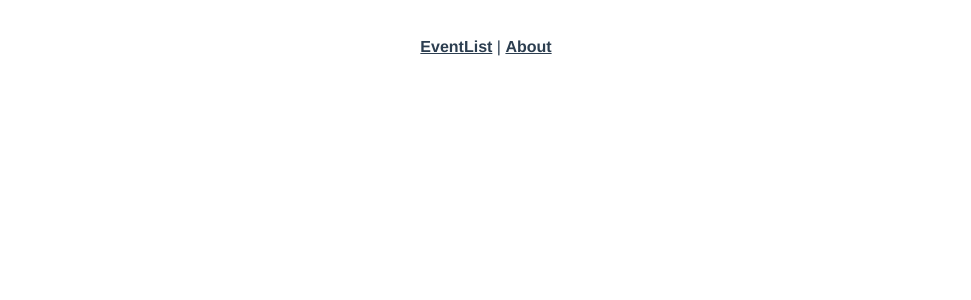
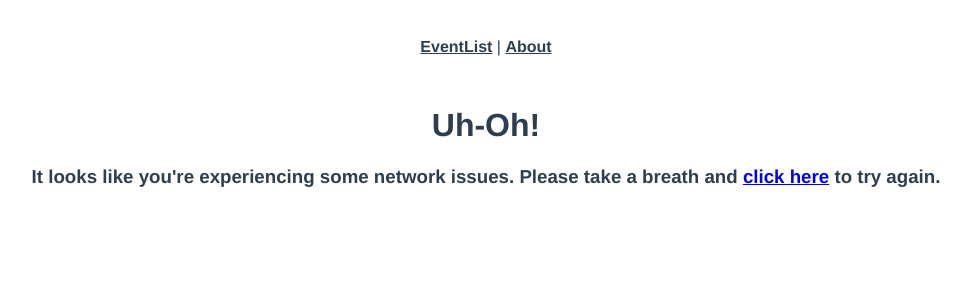
Before and after one commit to onildof/tamandua, a Vue app: page /network-error in a window 1280 px wide. Before the commit this address had no page. Shown: the top 300 px of the page, without its empty margins (154-1125 px from the left). Built offline with nearby package versions, Linux system fonts and the light colour scheme.

Commit message:
Touring Vue Router - Error Handling and 404s pront

```diff
--- a/src/router/index.js
+++ b/src/router/index.js
@@ -4,6 +4,8 @@ import EventDetails from '@/views/event/Details.vue'
 import EventRegister from '@/views/event/Register.vue'
 import EventEdit from '@/views/event/Edit.vue'
 import EventLayout from '@/views/event/Layout.vue'
+import NotFound from '@/views/NotFound.vue'
+import NetworkError from '@/views/NetworkError.vue'
 
 const routes = [
   {
@@ -48,7 +50,9 @@ const routes = [
       },
     ],
   },
-  /*  {
+  /*
+  // REDIRECT WITH CHILDREN
+  {
     path: '/event/:id',
     redirect: (route) => {
       // não importa o nome que você dê ao argumento dessa função anônima, ele sempre será o objeto route
@@ -68,11 +72,27 @@ const routes = [
       },
     ],
   },*/
+  // REDIRECT WITH WILDCARD
   {
     path: '/event/:afterEvent(.*)',
     redirect: (route) => ({
       path: `/events/${route.params.afterEvent}`,
     }),
+  },
+  {
+    path: '/not-found/:resource',
+    name: 'ResourceNotFound',
+    component: NotFound,
+    props: true,
+  },
+  {
+    path: '/:catchAll(.*)',
+    redirect: { name: 'ResourceNotFound', params: { resource: 'page' } },
+  },
+  {
+    path: '/network-error',
+    name: 'NetworkError',
+    component: NetworkError,
   },
 ]
 
--- /dev/null
+++ b/src/views/NetworkError.vue
@@ -0,0 +1,16 @@
+<template>
+  <div class="networkError">
+    <h1>Uh-Oh!</h1>
+    <h3>
+      It looks like you're experiencing some network issues. Please take a
+      breath and <a href="#" @click="$router.go(-1)">click here</a> to try
+      again.
+    </h3>
+  </div>
+</template>
+
+<script>
+export default {}
+</script>
+
+<style></style>
--- /dev/null
+++ b/src/views/NotFound.vue
@@ -0,0 +1,18 @@
+<template>
+  <h1>Oops!</h1>
+  <h3>The {{ resource }} you're looking for does not exist.</h3>
+  <router-link :to="{ name: 'EventList' }">Return home</router-link>
+</template>
+
+<script>
+export default {
+  props: {
+    resource: {
+      type: String,
+      required: true,
+    },
+  },
+}
+</script>
+
+<style></style>
--- a/src/views/event/Layout.vue
+++ b/src/views/event/Layout.vue
@@ -33,7 +33,14 @@ export default {
         this.event = response.data
       })
       .catch((error) => {
-        console.log(error)
+        if (error.request.status === 404) {
+          this.$router.push({
+            name: 'ResourceNotFound',
+            params: { resource: 'event' },
+          })
+        } else {
+          this.$router.push({ name: 'NetworkError' })
+        }
       })
   },
 }
```
